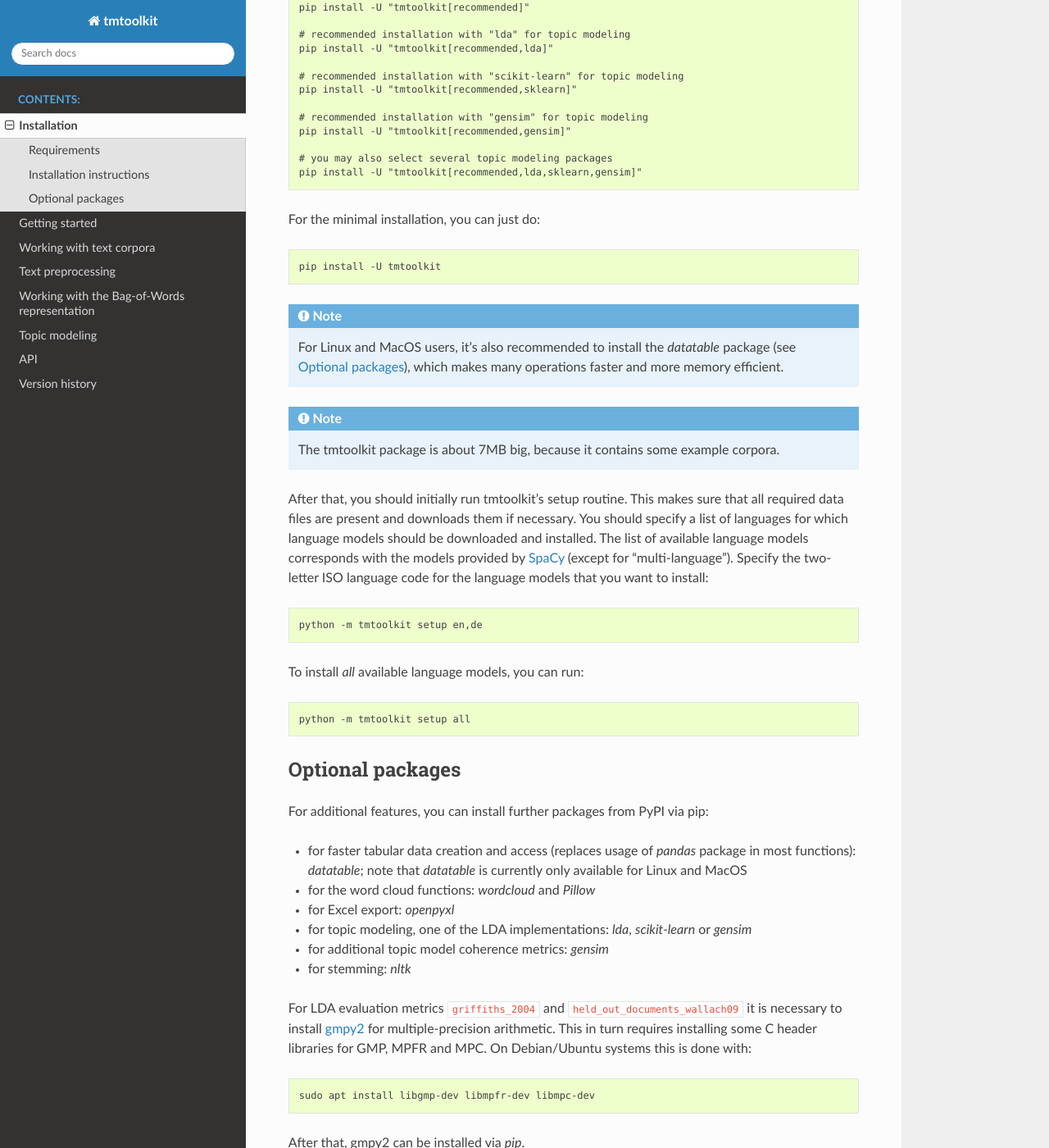
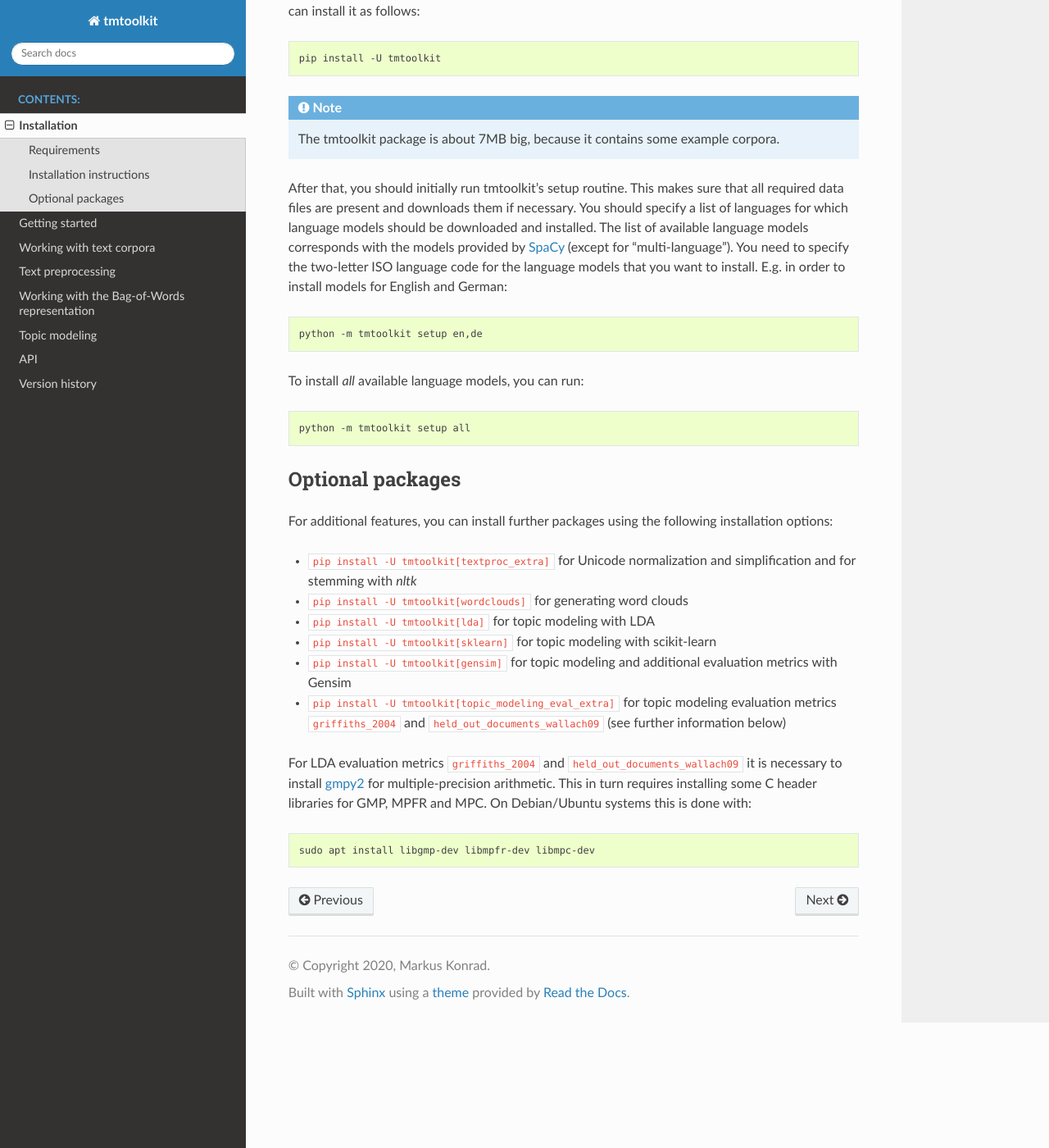
Before and after one commit to WZBSocialScienceCenter/tmtoolkit, a Sphinx documentation site: the page built from doc/source/install.rst, in a window 1280 px wide and 1400 px high, scrolled down 1432 px. Shown: the whole window at 82% size. Built offline with Sphinx 7.4.7 and the Read the Docs theme 2.0.0, drawn with Linux system fonts in a browser that asks for light colours; some of the changed text lies outside the part shown.

Commit message:
added help text for setup routine updated vers. history, install and intro docs

```diff
--- a/doc/source/install.rst
+++ b/doc/source/install.rst
@@ -6,32 +6,17 @@
 Requirements
 ------------
 
-**tmtoolkit works with Python 3.6, 3.7 or 3.8.**
+**tmtoolkit works with Python 3.8 or newer (tested up to Python 3.10).**
 
 Requirements are automatically installed via *pip* as described below. Additional packages can also be installed
 via *pip* for certain use cases (see :ref:`optional_packages`).
 
-.. note::
-
-    **A special note for Windows users**: tmtoolkit has been tested on Windows and works well (I recommend using
-    the `Anaconda distribution for Python <https://anaconda.org/)>`_ when using Windows). However, you will need to
-    wrap all code that uses multi-processing (i.e. all calls to :class:`tmtoolkit.preprocess.TMPreproc` and the
-    parallel topic modeling functions) in a ``if __name__ == '__main__'`` block like this:
-
-.. code-block::
-
-    def main():
-        # code with multi-processing comes here
-        # ...
-
-    if __name__ == '__main__':
-        main()
 
 Installation instructions
 -------------------------
 
 The package *tmtoolkit* is available on `PyPI <https://pypi.org/project/tmtoolkit/>`_ and can be installed via
-Python package manager *pip*. It is highly recommended to install tmtoolkit and its dependencies in a
+Python package manager *pip*. It is highly recommended to install tmtoolkit and its dependencies in a separate
 `Python Virtual Environment ("venv") <https://docs.python.org/3/tutorial/venv.html>`_ and upgrade to the latest
 *pip* version (you may also choose to install
 `virtualenvwrapper <https://virtualenvwrapper.readthedocs.io/en/latest/>`_, which makes managing venvs a lot
@@ -61,9 +46,10 @@
 
     pip install -U pip
 
-Now in order to install tmtoolkit, you can choose if you want a minimal installation or install a recommended set of
-packages that enable most features. For the recommended installation, you can type **one of the following**, depending on
-the preferred package for topic modeling:
+The tmtoolkit package is highly modular and tries to install as few software dependencies as possible. So in order to
+install tmtoolkit, you can first choose if you want a minimal installation or install a recommended set of
+packages that enable most features. For the recommended installation, you can type **one of the following**, depending
+on the preferred package for topic modeling:
 
 .. code-block:: text
 
@@ -82,15 +68,12 @@
     # you may also select several topic modeling packages
     pip install -U "tmtoolkit[recommended,lda,sklearn,gensim]"
 
-For the minimal installation, you can just do:
+The minimal installation will only install a base set of dependencies and will only enable the modules for BoW
+statistics, token sequence operations, topic modeling and utility functions. You can install it as follows:
 
 .. code-block:: text
 
     pip install -U tmtoolkit
-
-.. note::
-    For Linux and MacOS users, it's also recommended to install the *datatable* package (see :ref:`optional_packages`),
-    which makes many operations faster and more memory efficient.
 
 .. note::
     The tmtoolkit package is about 7MB big, because it contains some example corpora.
@@ -98,8 +81,8 @@
 After that, you should initially run tmtoolkit's setup routine. This makes sure that all required data files are
 present and downloads them if necessary. You should specify a list of languages for which language models should be
 downloaded and installed. The list of available language models corresponds with the models provided by
-`SpaCy <https://spacy.io/usage/models#languages>`_ (except for "multi-language"). Specify the two-letter ISO
-language code for the language models that you want to install:
+`SpaCy <https://spacy.io/usage/models#languages>`_ (except for "multi-language"). You need to specify the two-letter ISO
+language code for the language models that you want to install. E.g. in order to install models for English and German:
 
 .. code-block:: text
 
@@ -116,15 +99,15 @@
 Optional packages
 -----------------
 
-For additional features, you can install further packages from PyPI via pip:
+For additional features, you can install further packages using the following installation options:
 
-* for faster tabular data creation and access (replaces usage of *pandas* package in most functions): *datatable*;
-  note that *datatable* is currently only available for Linux and MacOS
-* for the word cloud functions: *wordcloud* and *Pillow*
-* for Excel export: *openpyxl*
-* for topic modeling, one of the LDA implementations: *lda*, *scikit-learn* or *gensim*
-* for additional topic model coherence metrics: *gensim*
-* for stemming: *nltk*
+- ``pip install -U tmtoolkit[textproc_extra]`` for Unicode normalization and simplification and for stemming with *nltk*
+- ``pip install -U tmtoolkit[wordclouds]`` for generating word clouds
+- ``pip install -U tmtoolkit[lda]`` for topic modeling with LDA
+- ``pip install -U tmtoolkit[sklearn]`` for topic modeling with scikit-learn
+- ``pip install -U tmtoolkit[gensim]`` for topic modeling and additional evaluation metrics with Gensim
+- ``pip install -U tmtoolkit[topic_modeling_eval_extra]`` for topic modeling evaluation metrics ``griffiths_2004`` and
+  ``held_out_documents_wallach09`` (see further information below)
 
 For LDA evaluation metrics ``griffiths_2004`` and ``held_out_documents_wallach09`` it is necessary to install
 `gmpy2 <https://github.com/aleaxit/gmpy>`_ for multiple-precision arithmetic. This in turn requires installing some C
@@ -133,5 +116,3 @@
 .. code-block:: text
 
     sudo apt install libgmp-dev libmpfr-dev libmpc-dev
-
-After that, gmpy2 can be installed via *pip*.
```
Also changed, not shown: doc/source/intro.rst (+4 -4 lines), doc/source/version_history.rst (+31 -0 lines), 1 other file.
